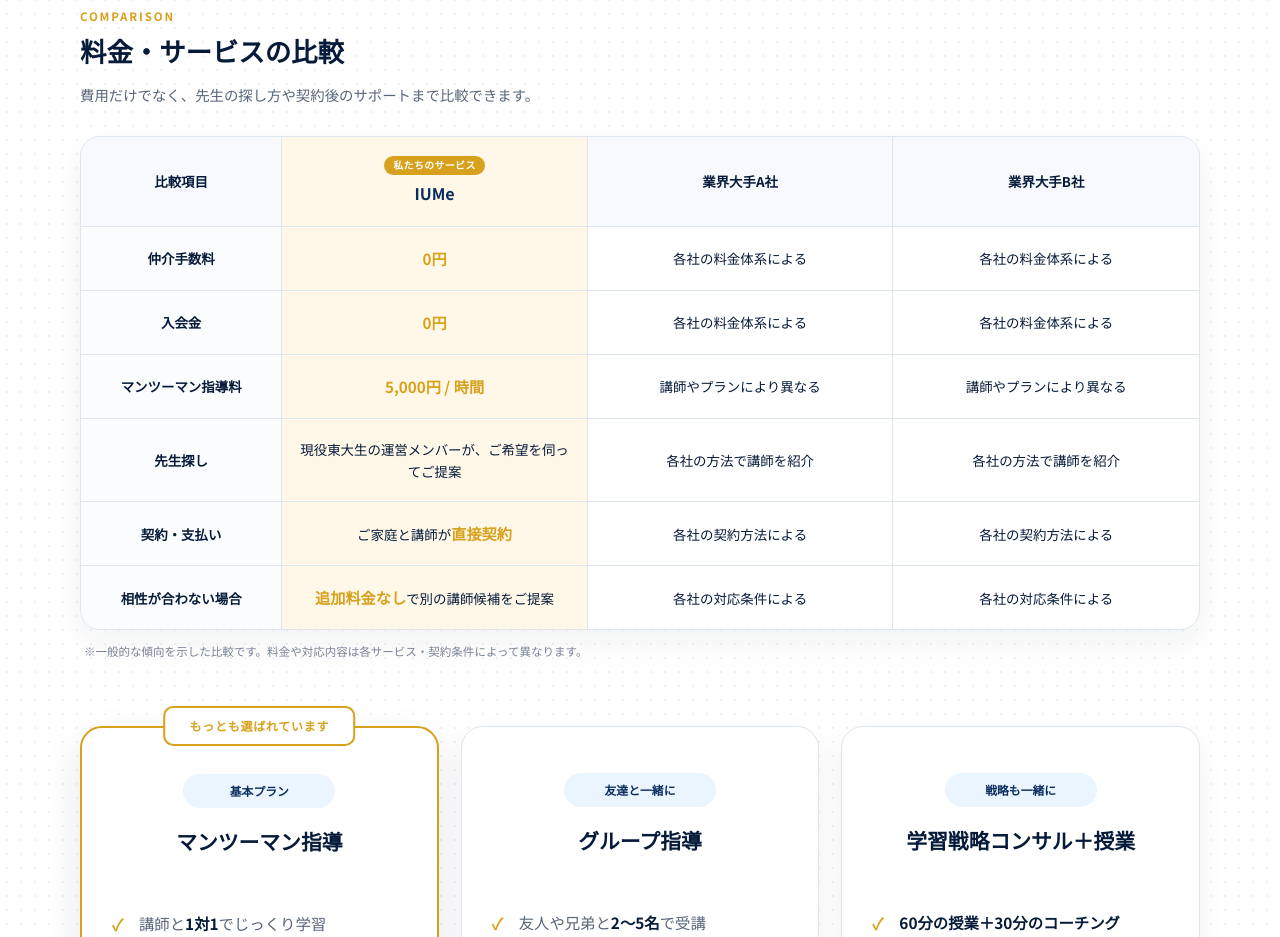
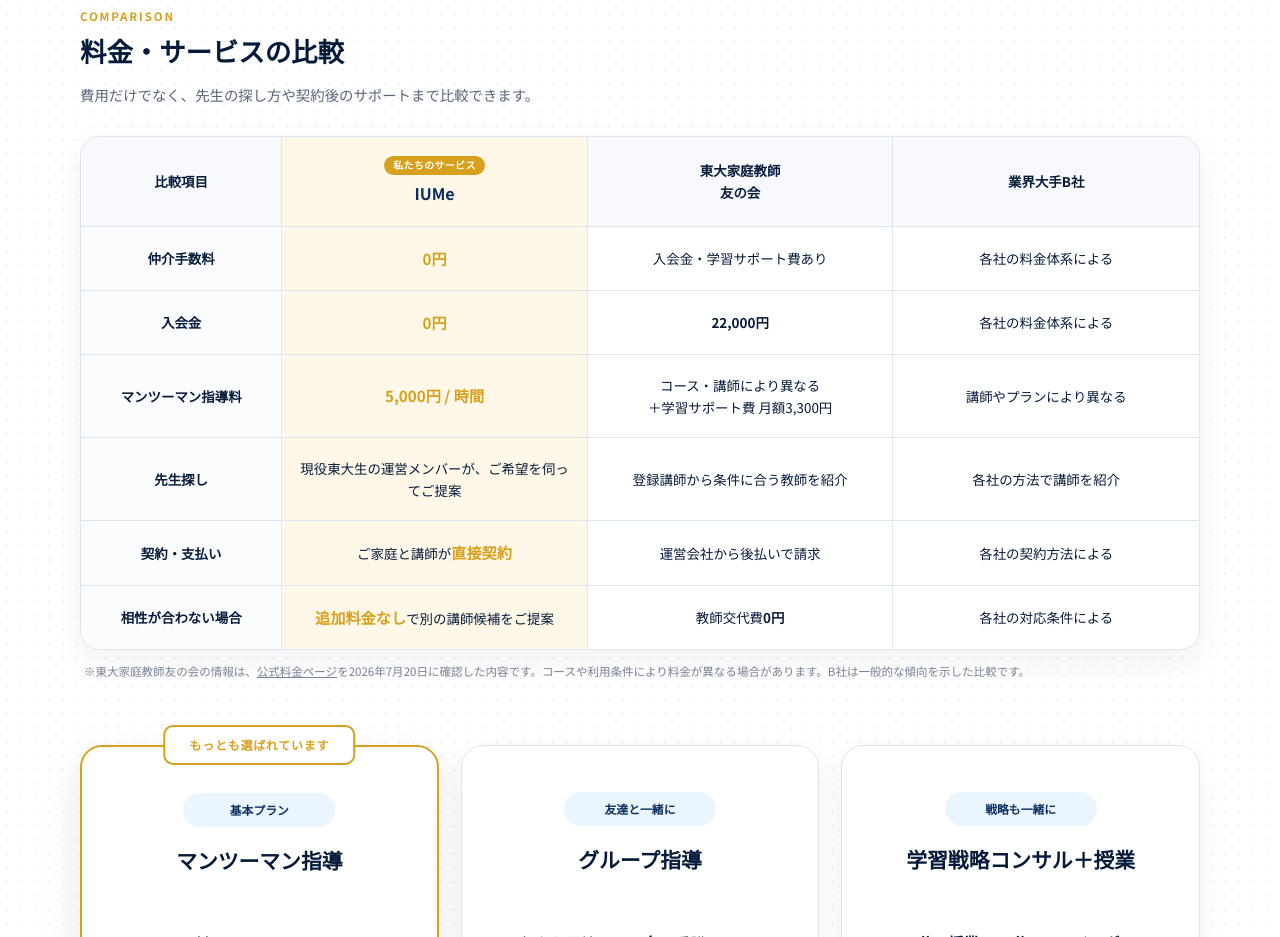
Before and after one commit to nodoka-inoue/iume-site, a website: page index.html in a window 1280 px wide. Shown: the part 4080-5017 px from the top of the page. Drawn offline with Linux system fonts and the light colour scheme.

Commit message:
Add Tomonokai to pricing comparison

```diff
--- a/index.html
+++ b/index.html
@@ -24,7 +24,7 @@
     <link rel="preconnect" href="https://fonts.googleapis.com" />
     <link rel="preconnect" href="https://fonts.gstatic.com" crossorigin />
     <link href="https://fonts.googleapis.com/css2?family=Noto+Sans+JP:wght@400;500;600;700&family=Noto+Serif+JP:wght@600;700&display=swap" rel="stylesheet" />
-    <link rel="stylesheet" href="styles.css?v=106" />
+    <link rel="stylesheet" href="styles.css?v=107" />
     <script>document.documentElement.classList.add('js')</script>
     <script src="script.js?v=3" defer></script>
   </head>
@@ -125,20 +125,20 @@
           <section class="comparison-block reveal" aria-labelledby="comparison-title">
             <div class="comparison-heading"><p class="comparison-label">COMPARISON</p><h3 id="comparison-title">料金・サービスの比較</h3><p>費用だけでなく、先生の探し方や契約後のサポートまで比較できます。</p></div>
             <p class="comparison-swipe-hint">表は横にスクロールできます</p>
-            <div class="comparison-table-wrap" tabindex="0" role="region" aria-label="IUMeと業界大手A社、業界大手B社の比較表">
+            <div class="comparison-table-wrap" tabindex="0" role="region" aria-label="IUMeと東大家庭教師友の会、業界大手B社の比較表">
               <table class="comparison-table">
-                <thead><tr><th scope="col">比較項目</th><th class="iume-column" scope="col"><span>私たちのサービス</span>IUMe</th><th scope="col">業界大手A社</th><th scope="col">業界大手B社</th></tr></thead>
+                <thead><tr><th scope="col">比較項目</th><th class="iume-column" scope="col"><span>私たちのサービス</span>IUMe</th><th scope="col">東大家庭教師<br />友の会</th><th scope="col">業界大手B社</th></tr></thead>
                 <tbody>
-                  <tr><th scope="row">仲介手数料</th><td class="iume-column"><strong>0円</strong></td><td>各社の料金体系による</td><td>各社の料金体系による</td></tr>
-                  <tr><th scope="row">入会金</th><td class="iume-column"><strong>0円</strong></td><td>各社の料金体系による</td><td>各社の料金体系による</td></tr>
-                  <tr><th scope="row">マンツーマン指導料</th><td class="iume-column"><strong>5,000円 / 時間</strong></td><td>講師やプランにより異なる</td><td>講師やプランにより異なる</td></tr>
-                  <tr><th scope="row">先生探し</th><td class="iume-column">現役東大生の運営メンバーが、ご希望を伺ってご提案</td><td>各社の方法で講師を紹介</td><td>各社の方法で講師を紹介</td></tr>
-                  <tr><th scope="row">契約・支払い</th><td class="iume-column">ご家庭と講師が<strong>直接契約</strong></td><td>各社の契約方法による</td><td>各社の契約方法による</td></tr>
-                  <tr><th scope="row">相性が合わない場合</th><td class="iume-column"><strong>追加料金なし</strong>で別の講師候補をご提案</td><td>各社の対応条件による</td><td>各社の対応条件による</td></tr>
+                  <tr><th scope="row">仲介手数料</th><td class="iume-column"><strong>0円</strong></td><td>入会金・学習サポート費あり</td><td>各社の料金体系による</td></tr>
+                  <tr><th scope="row">入会金</th><td class="iume-column"><strong>0円</strong></td><td><strong>22,000円</strong></td><td>各社の料金体系による</td></tr>
+                  <tr><th scope="row">マンツーマン指導料</th><td class="iume-column"><strong>5,000円 / 時間</strong></td><td>コース・講師により異なる<br />＋学習サポート費 月額3,300円</td><td>講師やプランにより異なる</td></tr>
+                  <tr><th scope="row">先生探し</th><td class="iume-column">現役東大生の運営メンバーが、ご希望を伺ってご提案</td><td>登録講師から条件に合う教師を紹介</td><td>各社の方法で講師を紹介</td></tr>
+                  <tr><th scope="row">契約・支払い</th><td class="iume-column">ご家庭と講師が<strong>直接契約</strong></td><td>運営会社から後払いで請求</td><td>各社の契約方法による</td></tr>
+                  <tr><th scope="row">相性が合わない場合</th><td class="iume-column"><strong>追加料金なし</strong>で別の講師候補をご提案</td><td>教師交代費<strong>0円</strong></td><td>各社の対応条件による</td></tr>
                 </tbody>
               </table>
             </div>
-            <p class="comparison-note">※一般的な傾向を示した比較です。料金や対応内容は各サービス・契約条件によって異なります。</p>
+            <p class="comparison-note">※東大家庭教師友の会の情報は、<a href="https://www.tomonokai.net/high-school/daiju/" target="_blank" rel="noopener">公式料金ページ</a>を2026年7月20日に確認した内容です。コースや利用条件により料金が異なる場合があります。B社は一般的な傾向を示した比較です。</p>
           </section>
           <div class="price-grid">
             <article class="price-card featured reveal"><p class="plan-label">基本プラン</p><h3>マンツーマン指導</h3><ul class="plan-features"><li>講師と<strong>1対1</strong>でじっくり学習</li><li>理解度や目標に合わせて授業を設計</li><li>苦手な単元を重点的に対策</li><li>質問しやすく、自分のペースで進められる</li><li>定期テスト・受験対策にも対応</li></ul><p class="plan-recommendation">自分に合った指導を受けたい方におすすめ</p><p class="price"><b>5,000</b><span>円 / 時間</span></p></article>
```
